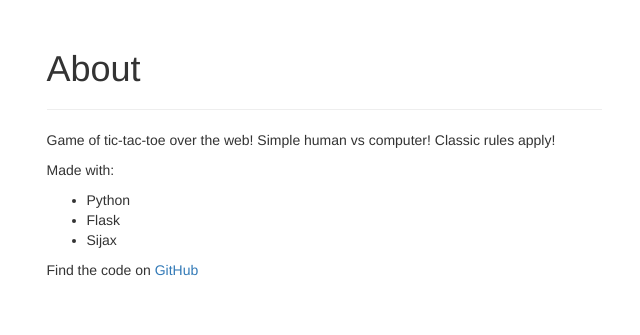
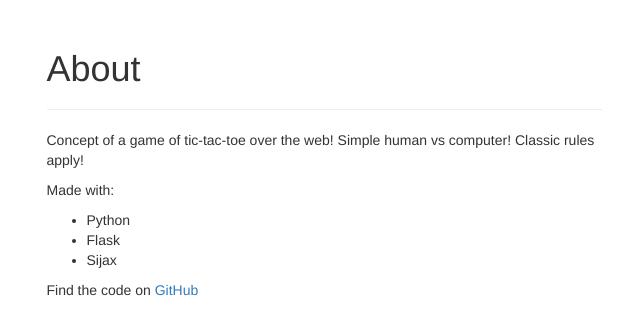
Before and after one commit to sjolicoeur/tic-tac-toe, a Flask app: template templates/about.html in a window 1280 px wide. Shown: the part 47-382 px from the top of the page, without its empty margins (316-956 px from the left). Run offline with Flask 2, Linux system fonts and the light colour scheme; the template is opened without the code that fills it, so the values that code supplies are empty; some libraries are stand-ins or nearby versions.

Commit message:
adjusted template

```diff
--- a/templates/about.html
+++ b/templates/about.html
@@ -5,7 +5,7 @@
     <div class="col-md-6 col-md-offset-3">
         <h1>About</h1>
         <hr>
-        <p>Game of tic-tac-toe over the web! Simple human vs computer! Classic rules apply!</p>
+        <p>Concept of a game of tic-tac-toe over the web! Simple human vs computer! Classic rules apply!</p>
         <p>
             Made with:
             <ul>
```
